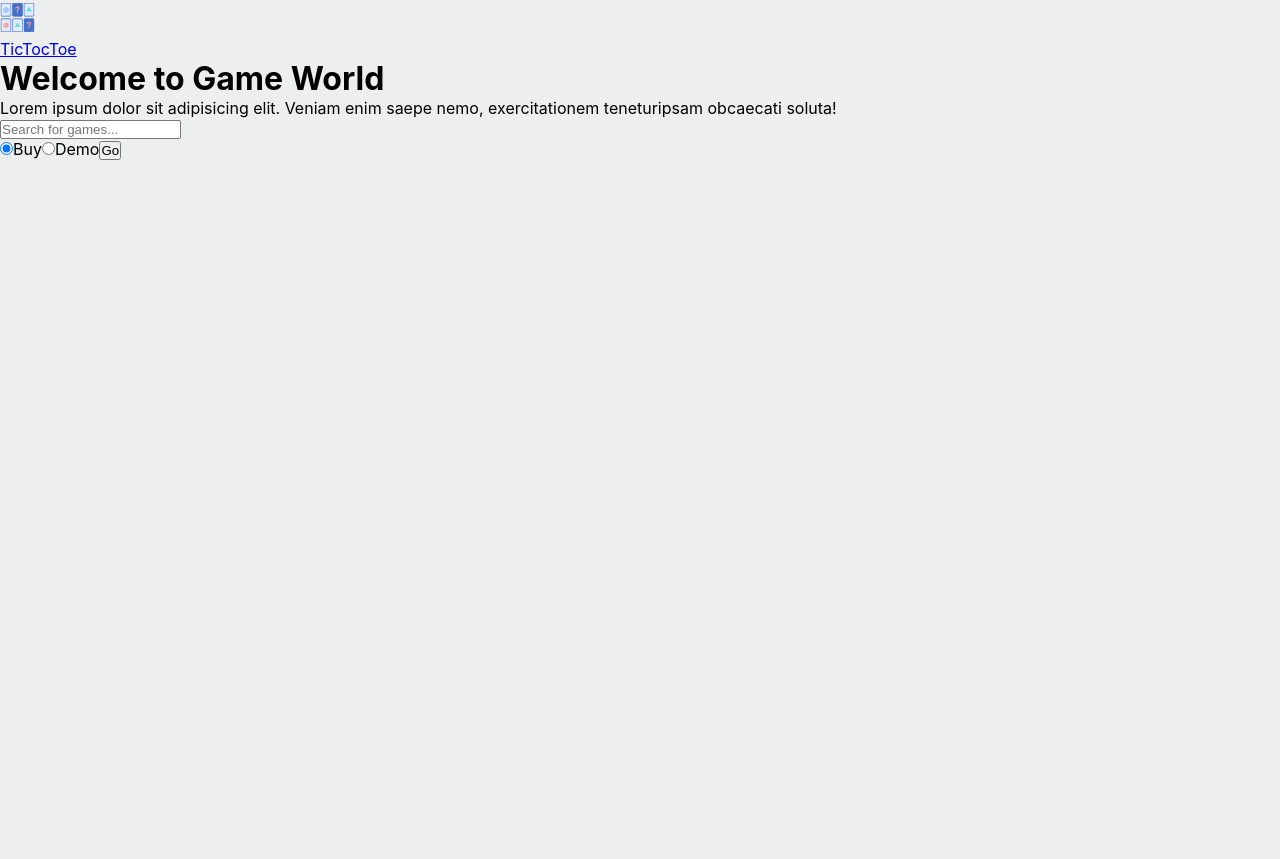
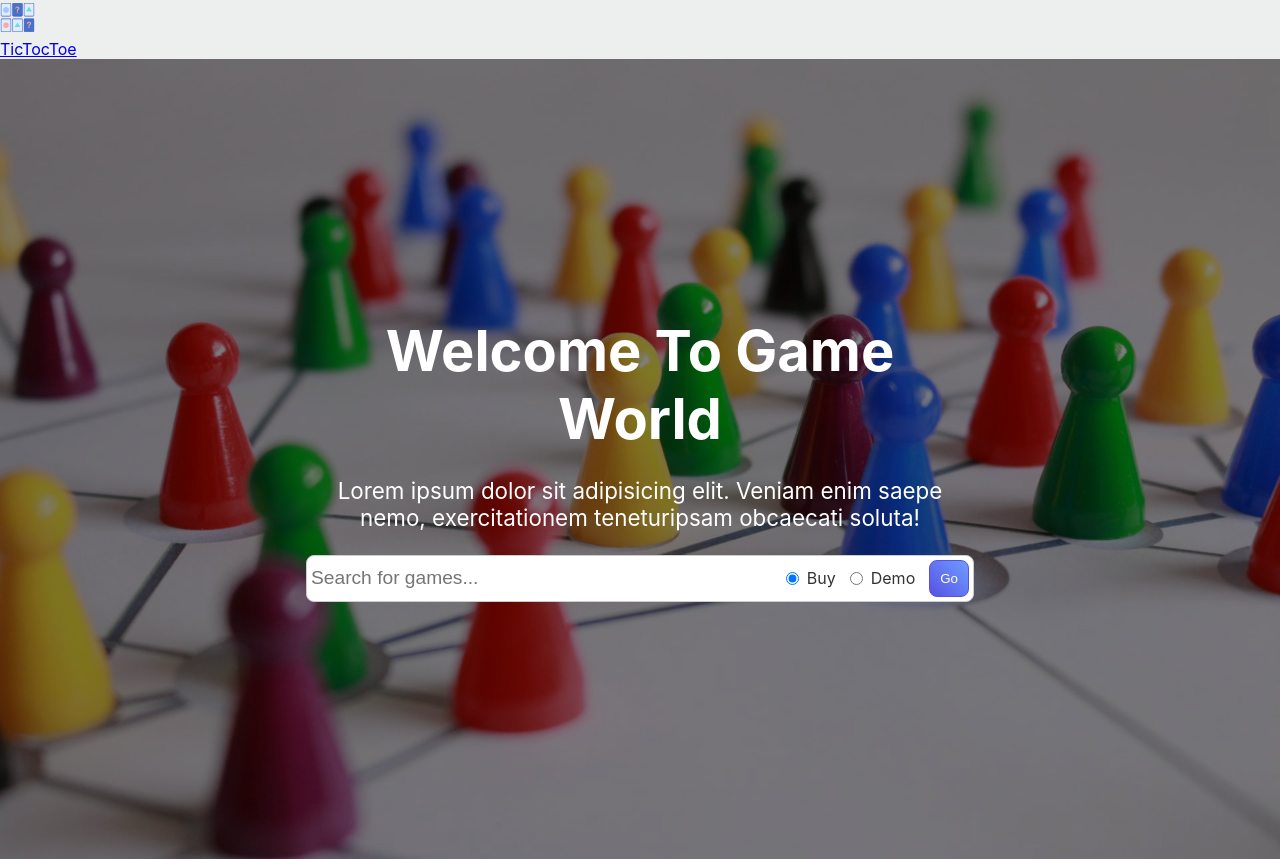
Before and after one commit to Sandreass/React-Game, a React (Vite) app: page / in a window 1280 px wide. Before the commit the page ends 800 px from the top, so only its background shows below. Built offline with nearby package versions, Linux system fonts and the light colour scheme.

Commit message:
adding homepage style

```diff
--- a/src/pages/homepage/HomePage.module.css
+++ b/src/pages/homepage/HomePage.module.css
@@ -0,0 +1,80 @@
+.homepage {
+    background-color: rgba(0, 0, 0, 0.5);
+    color: #fff;
+    width: 100%;
+    height: 100vh;
+    position: relative;
+
+  }
+
+  .homepage:before {
+    content: "";
+    background: url(../../assets/pe.jpg) no-repeat center center/cover;
+    height: 100vh;
+    width: 100%;
+    position: absolute;
+    top: 0;
+    left: 0;
+    z-index: -1;
+  }
+
+  .content {
+    height: 100%;
+    display: flex;
+    flex-direction: column;
+    justify-content: center;
+    text-align: center;
+    max-width: 700px;
+    margin: auto;
+    padding: 1rem;
+  }
+
+  .homepage h1 {
+    font-size: 3.5rem;
+    text-transform: capitalize;
+  }
+
+  .searchtext {
+    margin: 1.5rem;
+    font-size: 1.4rem;
+  }
+
+  .search {
+    display: flex;
+    background-color: #fff;
+    color: #333;
+    justify-content: space-between;
+    align-items: center;
+    border: 1px solid #ccc;
+    padding: 4px;
+    border-radius: 8px;
+  }
+
+  .search input[type=text] {
+    border: transparent;
+    background-color: transparent;
+    width: 400px;
+    font-size: 1.2rem;
+    font-family: "Arial", sans-serif;
+  }
+
+  .search input[type=text]:focus {
+    outline: none;
+  }
+
+  .search label {
+    padding: 0 14px 0 8px;
+  }
+
+  .search .radio {
+    display: flex;
+    align-items: center;
+  }
+  .search button {
+    background-image: linear-gradient(45deg, #5651e5 0%, #709dff 100%);
+    border: 1px solid #5651e5;
+    color: #fff;
+    padding: 10px;
+    border-radius: 8px;
+    cursor: pointer;
+  }
```
